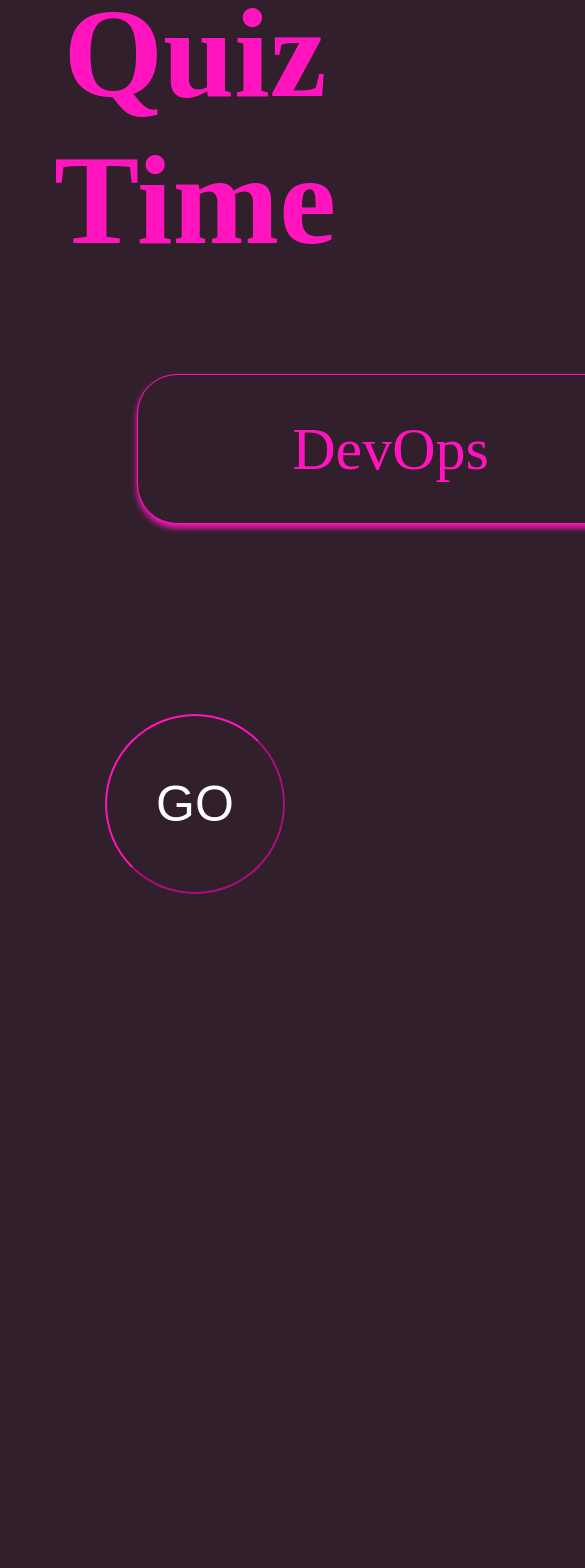
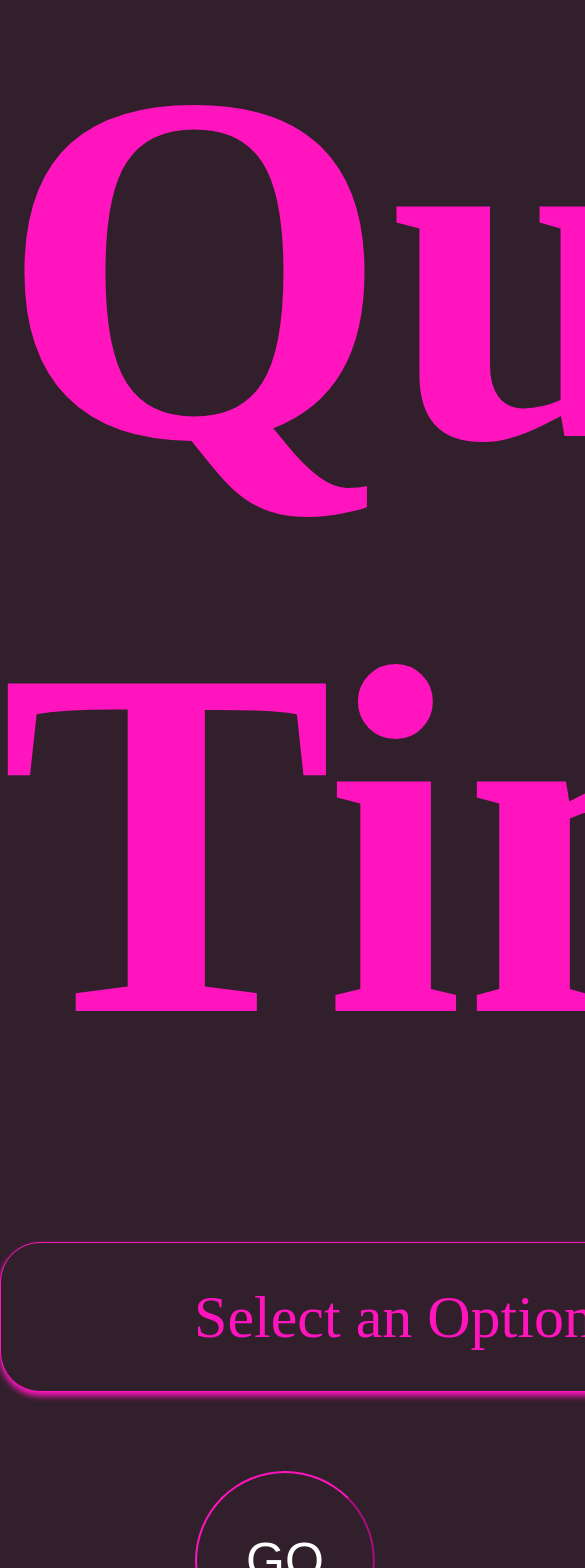
Before and after one commit to helper-uttam/CodingNinja, a React (Create React App) app: page / in a window 390 px wide. Shown: the top 1568 px of the page, 585 px wide, since content can reach past the window. Before the commit the page ends 916 px from the top, so only its background shows below. Built offline with nearby package versions, Linux system fonts and the light colour scheme; a web font is replaced by a local one.

Commit message:
adding conditional rendering

```diff
--- a/src/App.js
+++ b/src/App.js
@@ -5,16 +5,17 @@
 
 function App() {
   const [rend, setrend] = useState(false);
-let categ = "DevOps";
+  var [categ, setCateg] = useState("DevOps");
+
 const getCategory = (selectedCategory) => {
   categ = selectedCategory;
-  // console.log(rend);
   setrend(true);
-  // console.log(categ);
+  setCateg(selectedCategory);
+  console.log(categ);
 }
 
   return <>
-    <Welcome category={getCategory}/>
+    {rend === false && <Welcome category={getCategory}/>}
     {rend === true && <FetchData  cat={categ}></FetchData>}
     </>
 }
--- a/src/components/FetchData.jsx
+++ b/src/components/FetchData.jsx
@@ -3,7 +3,6 @@
 import Card from './card/Card';
 
 const FetchData =  (props) => {
-    const [data, setData] = useState();
     const [ques, setQues] = useState([]); // array of 10 questions
     const [answers, setAnswer] = useState([{}]);
     const [corrAns, setCorrectAnswers] = useState([]);  //array of correct answers
@@ -62,10 +61,9 @@
         .then((response) => {
             if(response.status !== 200){
                 throw new Error("Something went wrong!");
-                return;
             }
+            console.log(props.cat);
             let fetchedData =  response.data;
-            setData(fetchedData);
             questionHandler(fetchedData);
             answersHandler(fetchedData);
             correctAnsHandler(fetchedData);
--- a/src/components/Welcome.jsx
+++ b/src/components/Welcome.jsx
@@ -1,30 +1,36 @@
-import { useState } from "react";
-import "./Welcome.css";
+import classes from "./Welcome.module.css";
 
 const Welcome = (props) => {
+
+    const optionHandler = (e) => {
+        if(e === "DevOps")
+        props.category("DevOps");
+        else
+        props.category( e.target.value);
+    }
 
     const startMusic = () => {
         let audio = new Audio("/assets/background.mp3");
         audio.play()
         document.getElementById('question_area').scrollIntoView();
+        optionHandler("DevOps");
     }
-    const optionHandler = (e) => {
-        props.category(e.target.value);
-    }
-
-    return <div className="welcome">
+    return <div className={classes.welcome}>
     <div>
-        <h1 className="title">Quiz Time</h1>
+        <h1 className={classes.title}>Quiz Time</h1>
     </div>
-    <select onClick={optionHandler} id="courses">
-        <option>DevOps</option>
-        <option>JavaScript</option>
-        <option value="sql">MySQL</option>
-        <option>BASH</option>
-        <option>PHP</option>
+    <div className={classes.tags}>
+    <select onChange={optionHandler} id={classes.courses}>
+        <option className={classes.options}>Select an Option</option>
+        <option className={classes.options} value="DevOps">DevOps</option>
+        <option className={classes.options} value="Docker">DOCKER</option>
+        <option className={classes.options} value="sql">MySQL</option>
+        <option className={classes.options} value="bash">BASH</option>
+        <option className={classes.options} value="Linux">LINUX</option>
     </select>
-        <h1 className="kreep">
-        <button className="button button5" onClick={startMusic}>GO</button>
+    </div>
+        <h1 className={classes.kreep}>
+        <button className={classes.button}  onClick={startMusic}>GO</button>
         </h1>
     </div>
 }
--- a/src/components/Welcome.css
+++ b/src/components/Welcome.module.css
@@ -1,15 +1,18 @@
 .welcome{
     text-align: center;
-    min-height: 100vh;
     display: flex;
     flex-direction: column;
 }
+.tags{
+  margin: 3% 0% 4% 0%;
+}
 .button{
+    position: absolute;
     text-align: center;
     border-radius: 50%;
     width: 180px;
     height: 180px;
-    margin-top: 20vh;
+    margin-top: 5vh;
     font-size: 50px;
     color: white;
     background-color: var(--clr-bg);
@@ -22,6 +25,10 @@
   background-color: var(--clr-neon);
 }
 
+.options{
+  font-family: 'Arial';
+  font-size: 3rem;
+}
 /*Bounce*/
 @keyframes kreep {
     0% {-webkit-transform: scale(1.1,.9);
@@ -42,10 +49,9 @@
 
 #courses{
   text-align: center;
-  margin-left: 35%;
   font-size: 60px;
   font-family: 'Shizuru', cursive;
-  width: 520px;
+  width: 800px;
   height: 150px;
   border-radius: 40px;
   color: var(--clr-neon);
@@ -73,3 +79,11 @@
   margin-top: -20px;
   margin-bottom: 100px;
 }
+
+
+/* mobile view */
+@media screen and (max-width: 600px){
+  .title{
+    font-size: 500px;
+  }
+}
--- a/src/components/card/Card.jsx
+++ b/src/components/card/Card.jsx
@@ -28,7 +28,7 @@
     // console.log(props.a[0].answer_e );
     return(<div id="question_area" className={classes.card_body}>
         <h1>Question</h1>
-        <h4>{props.q[counter]}</h4>
+        <h4 className={classes.que}>{props.q[counter]}</h4>
         <h4>Options:</h4>
         <div  className={classes.options}>
             <div id="1" className={classes.one} onClick={checkAns} >
--- a/src/components/card/Card.module.css
+++ b/src/components/card/Card.module.css
@@ -2,6 +2,9 @@
     padding: 5%;
 }
 .card_body > h1{
+    margin-top: -2%;
+    margin-bottom: 6%;
+    text-align: center;
     font-family: 'Shizuru', cursive;
     font-weight: 400;
     font-size: 80px;
@@ -47,4 +50,19 @@
     border: none;
     color: white;
     cursor: pointer;
+    transition: 3s;
 }
+.next:hover{
+    background-color: green;
+}
+
+@media screen and (max-width: 600px){
+    .card_body > h1{
+        font-weight: 400;
+        font-size: 150px;
+        text-align: center;
+    }
+    .card_body > h4{
+        font-size: 80px;
+    }
+}
```
